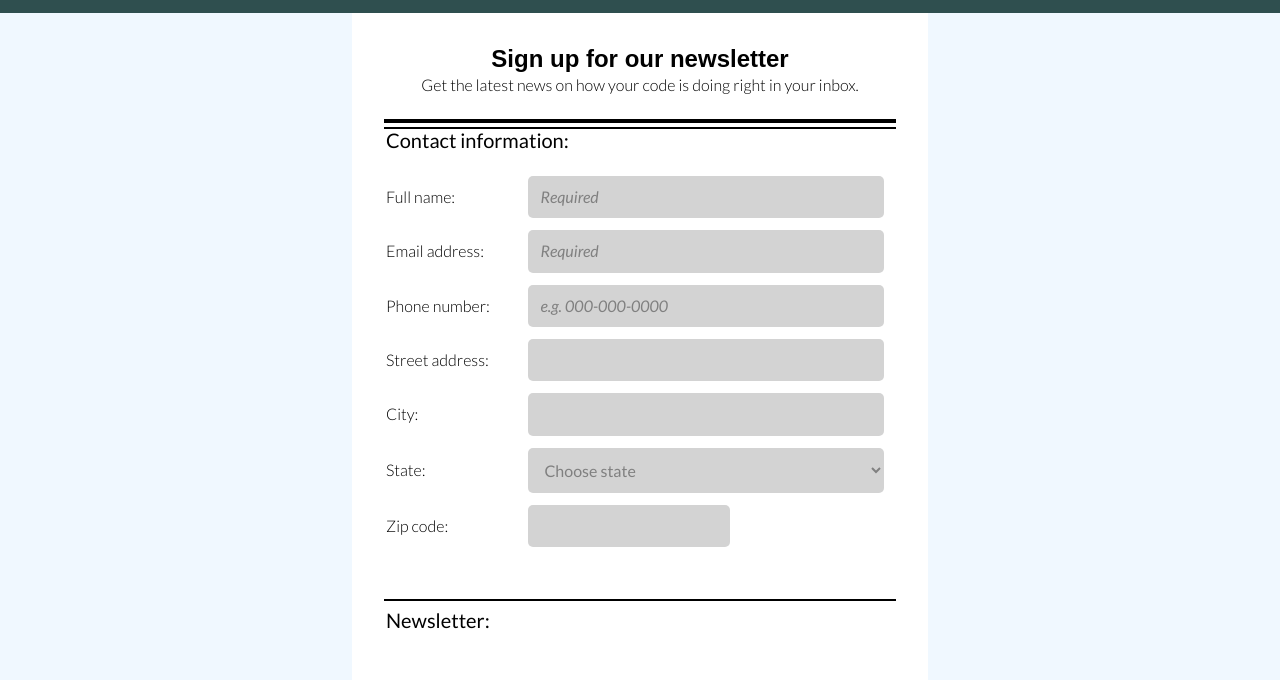
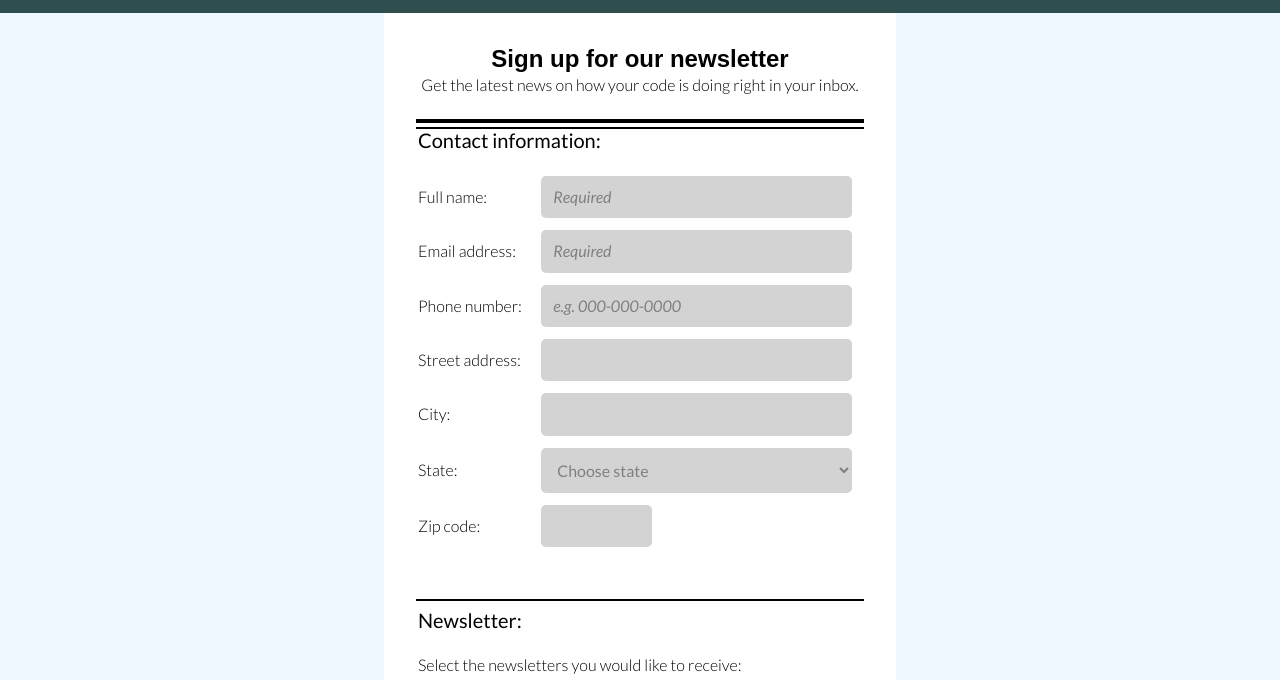
Before and after one commit to jrehlaender91/An-Online-Registration-Form, a plain HTML site: page index.html in a window 1280 px wide. Shown: the part 56-736 px from the top of the page. Drawn offline with Linux system fonts and the light colour scheme; a web font is replaced by a local one.

Commit message:
Final version after edit
Corrections made

```diff
--- a/css/styles.css
+++ b/css/styles.css
@@ -21,6 +21,7 @@ h2 {
     font-weight: 700;
     font-style: normal;
     margin: 2rem auto .25rem;
+    text-align: center;
 }
 
 header {
@@ -118,7 +119,6 @@ footer {
 
 .container {
     margin: auto;
-    margin-top: 1,5rem;
     width: 100%;
     max-width: 90%;
     display: flex;
@@ -126,6 +126,7 @@ footer {
     text-align: left;
     background-color: white;
     padding: 0 2rem;
+    box-sizing: border-box;
 }
 
 .title {
@@ -133,6 +134,10 @@ footer {
     font-weight: 500;
     font-style: normal;
     font-size: 1.25rem;
+}
+
+.intro {
+    text-align: center;
 }
 
 hr {
@@ -152,9 +157,6 @@ hr {
     margin: 1.5rem 0 .25rem;
 }
 
-#zipcode {
-    flex-basis: 25%;
-  }
 
 #mid {
     margin: 2.5rem 0 calc(2.5rem - 2rem);
@@ -189,6 +191,10 @@ input[type="checkbox"]:focus, input[type="radio"]:focus {
     margin-right: .5rem;
 }
 
+#zipcode {
+    max-width: 50%;
+  }
+
 input + label {
     flex-basis: calc(100% - 22px);
     align-items: center;
@@ -204,6 +210,10 @@ input + label {
    margin-top: 0;
 }
 
+.newsletter legend:last-of-type {
+    margin-bottom: 0;
+ }
+
 .instruction {
     margin: 1.5rem 0 .5rem;
 }
@@ -216,7 +226,7 @@ footer {
     margin: 2rem 0 1rem;
 }
 
-footer p{
+footer p {
     font-size: 1rem;
     font-style: italic;
 }
@@ -230,6 +240,7 @@ MEDIA QUERIES
     .container {
         max-width: 60%;
         text-align: left;
+        padding: 0 2rem;
     }
     input, select {
         flex-basis: 70%;
@@ -238,6 +249,9 @@ MEDIA QUERIES
     label {
         flex-basis: calc(30% - 10px);
     }
+    #zipcode {
+        max-width: 25%;
+      }
 }
 
 /* For screens over 1200 pixels */
--- a/index.html
+++ b/index.html
@@ -27,7 +27,7 @@
         <!-- Container that hosts everything in the body. -->
         <div class="container">
             <h2>Sign up for our newsletter</h2>
-            <p>Get the latest news on how your code is doing right in your inbox.</p>
+            <p class="intro">Get the latest news on how your code is doing right in your inbox.</p>
 
             <hr class="thicker">
             <hr>
```
